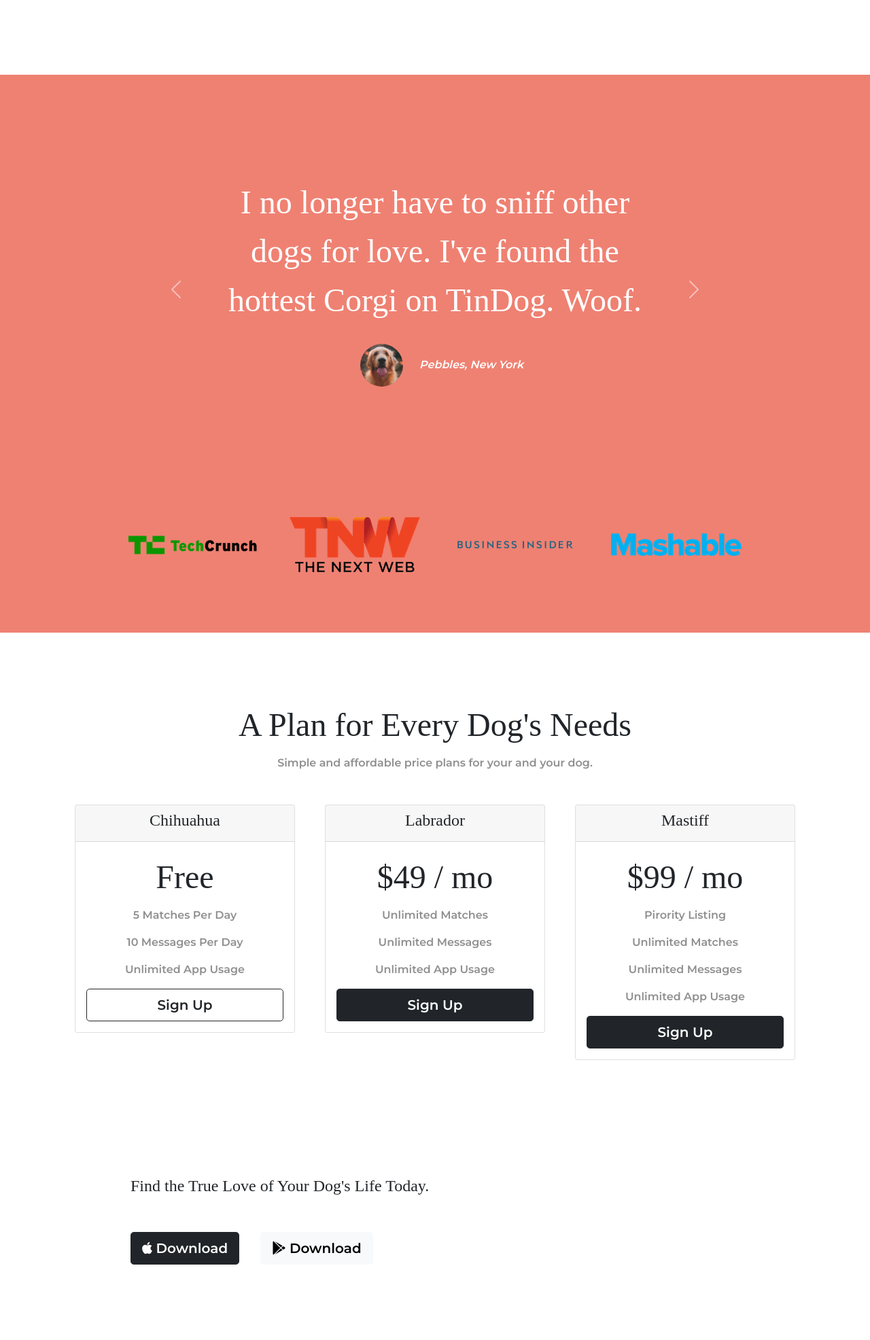
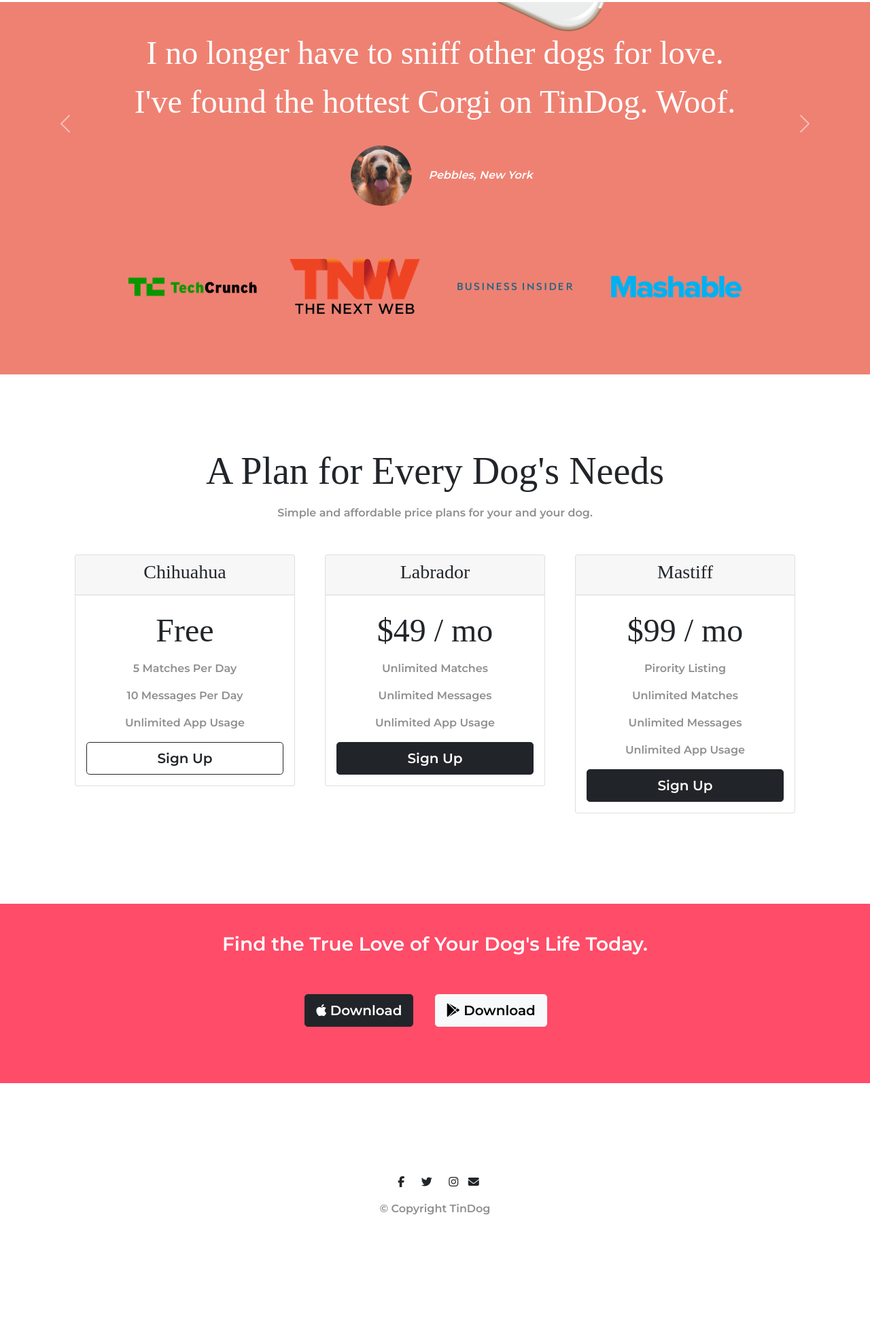
Before and after one commit to FernandoTerry/TinDog-Start-master, a plain HTML site: page index.html in a window 1280 px wide. Shown: the part 968-2940 px from the top of the page at 68% size. After the commit the page ends 2891 px from the top, so only its background shows below. Drawn offline with nearby package versions, Linux system fonts and the light colour scheme; a web font is replaced by a local one.

Commit message:
Add files via upload

```diff
--- a/css/styles.css
+++ b/css/styles.css
@@ -1,35 +1,32 @@
 body{
   font-family: "Montserrat";
+  text-align: center;
 }
 
-#title{
-  background-color:#ff4c68;
-  color: #fff;
+h1, h2, h3, h4, h5, h6 {
+  font-family: "Montserrat-Bold";
 }
 
+/* Container Sections */
+
 .container-fluid{
-  padding: 3% 15%;
+  padding: 3% 15% ;
 }
 
-h1{
+
+p{
+  color: #8f8f8f;
+}
+
+.big-heading{
   font-family: "Montserrat";
   font-size: 3.5rem;
   line-height: 1.5;
 }
 
-h2{
-  font-family: "Montserrat-Bold";
-  font-size: 3rem;
+.section-heading{
+  font-size: 3.5rem;
   line-height: 1.5;
-}
-
-h3{
-  font-family: "Montserrat-Bold";
-  font-size: 1.5rem;
-}
-
-p{
-  color: #8f8f8f;
 }
 
 /* Navigation Bar */
@@ -56,6 +53,18 @@ p{
   margin: 5% 3% 5% 0;
 }
 
+/* Title Section */
+
+#title{
+  background-color:#ff4c68;
+  color: #fff;
+  text-align: left;
+}
+
+#title .container-fluid{
+  padding: 3% 15% 7%;
+}
+
 /* Title Image */
 
 .title-image{
@@ -69,14 +78,15 @@ p{
 
 /* Feature Section */
 #features{
-  padding: 7% 15%;
   background-color:#fff;
   position: relative;
-  z-index: 1;
+}
+
+.feature-title{
+  font-size: 1.5rem;
 }
 
 .feature-box{
-  text-align: center;
   padding: 5%;
 }
 
@@ -91,10 +101,13 @@ p{
 
 /* Testimonial Section */
 #testimonials{
-  padding: 7% 15%;
-  text-align: center;
   background-color: #ef8172;
   color: #fff;
+}
+
+.testimonial-text{
+  font-size: 3rem;
+  line-height: 1.5;
 }
 
 .testimonial-image{
@@ -103,13 +116,8 @@ p{
   margin: 20px;
 }
 
-.carousel-item{
-  padding: 7% 15%;
-}
-
 #press{
   background-color: #ef8172;
-  text-align: center;
   padding-bottom: 3%;
 }
 
@@ -122,9 +130,48 @@ p{
 
 #pricing{
   padding: 100px;
-  text-align: center;
+}
+
+.price-text{
+  font-size: 3rem;
+  line-height: 1.5;
 }
 
 .pricing-column{
   padding: 3% 2%;
 }
+
+/* CTA Section*/
+
+#cta{
+  background-color: #ff4c68;
+  color: #fff;
+}
+
+.cta-heading{
+  font-family: "Montserrat";
+  font-size: 3.5 rem;
+  line-height: 1.5;
+}
+
+/* Footer Section*/
+
+#footer{
+  padding: 7% 15%;
+}
+
+.social-icon {
+  margin: 20px 10px;
+}
+
+@media (max-width:1028px){
+
+  #title{
+    text-align: center;
+  }
+
+  .title-image{
+    position: static;
+    transform: rotate(0);
+  }
+}
```
